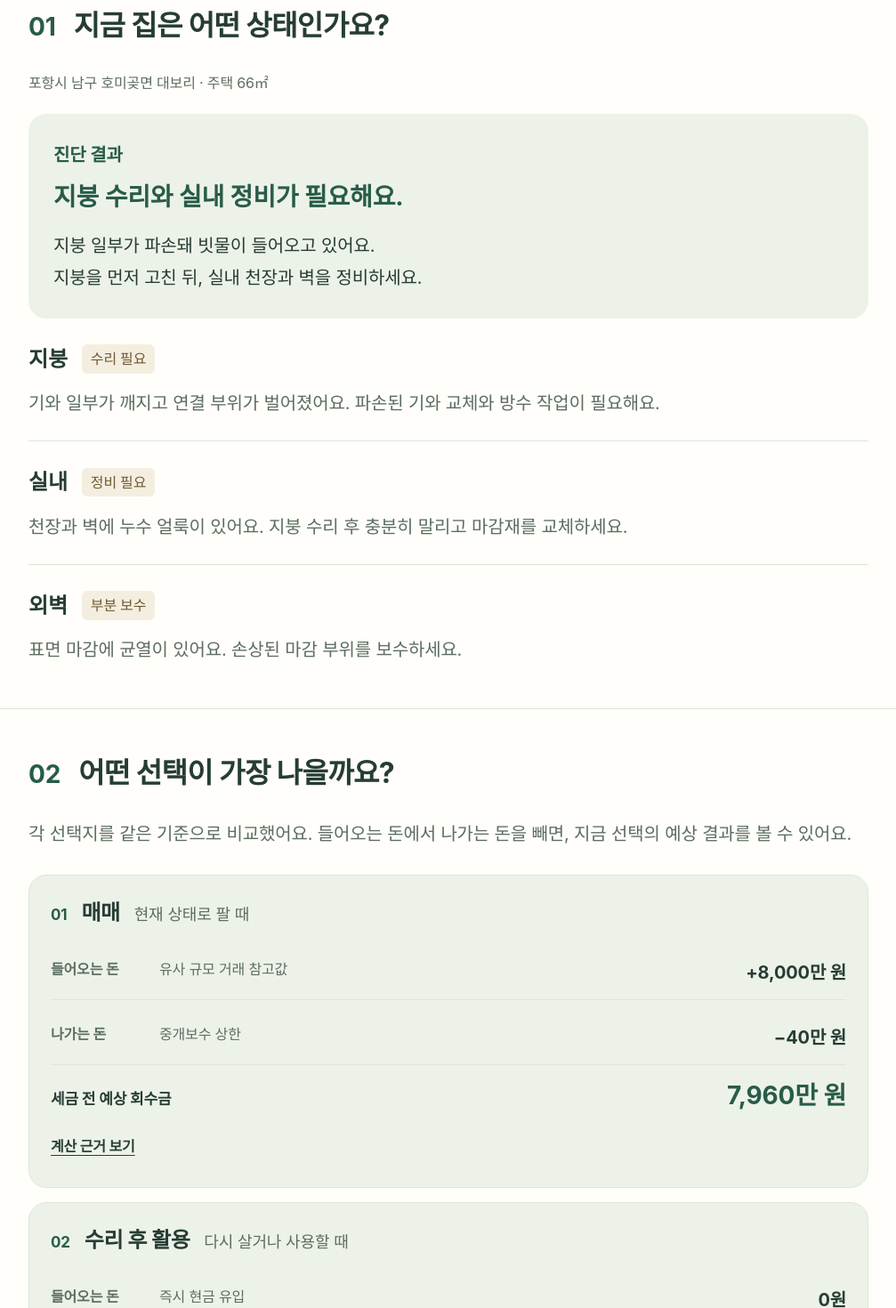
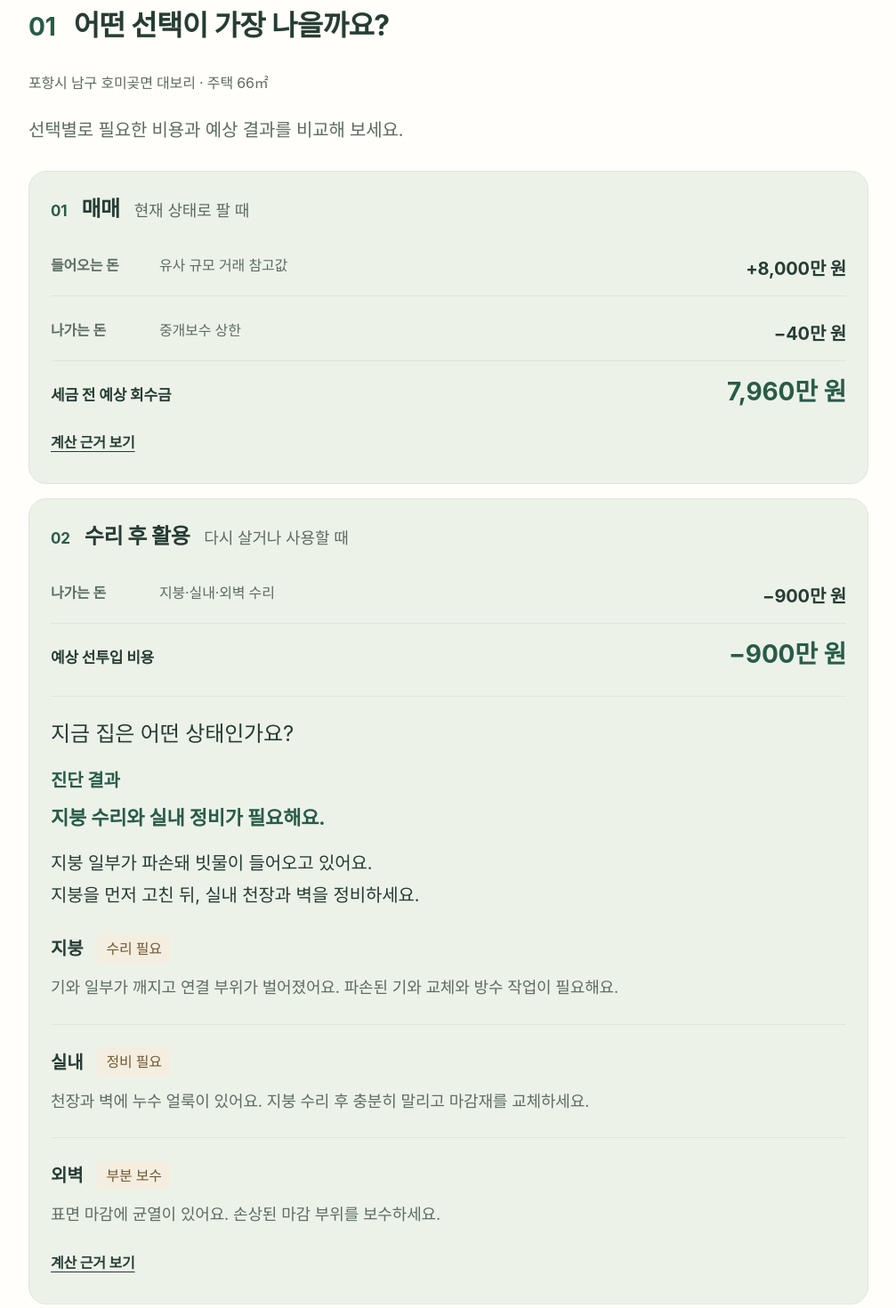
Before and after one commit to heexohee/Binzip, a Next.js app: page /example-report in a window 1280 px wide. Shown: the part 460-1930 px from the top of the page at 89% size, without its empty margins (136-1143 px from the left). Built offline with nearby package versions, Linux system fonts and the light colour scheme; a web font is replaced by a local one.

Commit message:
ui: move house condition into repair option

```diff
--- a/app/example-report/decision-example-report.tsx
+++ b/app/example-report/decision-example-report.tsx
@@ -33,20 +33,10 @@ export function DecisionExampleReport() {
       <div className={styles.heroCopy}><h1 id="report-title">우리 집의 다음 선택,<br />함께 살펴볼까요?</h1><p className={styles.bubble}>집 상태부터 비용, 다음 행동까지<br />하나씩 안내해 드릴게요.</p></div>
       <Image src="/mascot/binzip-rabbit-report-transparent-v4.png" alt="서류와 돋보기를 들고 살펴보는 집토끼" width={260} height={260} sizes="(max-width: 640px) 150px, 240px" className={styles.heroRabbit} priority />
     </section>
-    <section id="condition" className={styles.section} aria-labelledby="condition-title">
-      <div className={styles.heading}><span>01</span><h2 id="condition-title">지금 집은 어떤 상태인가요?</h2></div>
+    <section id="choices" className={styles.section} aria-labelledby="choices-title">
+      <div className={styles.heading}><span>01</span><h2 id="choices-title">어떤 선택이 가장 나을까요?</h2></div>
       <p className={styles.case}>포항시 남구 호미곶면 대보리 · 주택 66㎡</p>
-      <div className={styles.verdict}><span>진단 결과</span><strong>지붕 수리와 실내 정비가 필요해요.</strong><p>지붕 일부가 파손돼 빗물이 들어오고 있어요.<br />지붕을 먼저 고친 뒤, 실내 천장과 벽을 정비하세요.</p></div>
-      <dl className={styles.findings}>
-        <div><dt>지붕 <span>수리 필요</span></dt><dd>기와 일부가 깨지고 연결 부위가 벌어졌어요. 파손된 기와 교체와 방수 작업이 필요해요.</dd></div>
-        <div><dt>실내 <span>정비 필요</span></dt><dd>천장과 벽에 누수 얼룩이 있어요. 지붕 수리 후 충분히 말리고 마감재를 교체하세요.</dd></div>
-        <div><dt>외벽 <span>부분 보수</span></dt><dd>표면 마감에 균열이 있어요. 손상된 마감 부위를 보수하세요.</dd></div>
-      </dl>
-    </section>
-
-    <section id="choices" className={styles.section} aria-labelledby="choices-title">
-      <div className={styles.heading}><span>02</span><h2 id="choices-title">어떤 선택이 가장 나을까요?</h2></div>
-      <p className={styles.lead}>각 선택지를 같은 기준으로 비교했어요. 들어오는 돈에서 나가는 돈을 빼면, 지금 선택의 예상 결과를 볼 수 있어요.</p>
+      <p className={styles.lead}>선택별로 필요한 비용과 예상 결과를 비교해 보세요.</p>
       <div className={styles.choiceGrid}>
         <article className={styles.choiceCard}>
           <div className={styles.cardHead}><b className={styles.choiceIndex}>01</b><h3>매매</h3><span>현재 상태로 팔 때</span></div>
@@ -61,10 +51,20 @@ export function DecisionExampleReport() {
         <article className={styles.choiceCard}>
           <div className={styles.cardHead}><b className={styles.choiceIndex}>02</b><h3>수리 후 활용</h3><span>다시 살거나 사용할 때</span></div>
           <dl className={styles.moneyFlow}>
-            <div><dt>들어오는 돈</dt><dd><span>즉시 현금 유입</span><strong>0원</strong></dd></div>
             <div><dt>나가는 돈</dt><dd><span>지붕·실내·외벽 수리</span><strong>−{repairTotal.toLocaleString()}만 원</strong></dd></div>
           </dl>
           <div className={styles.optionResult}><span>예상 선투입 비용</span><strong>−{repairTotal.toLocaleString()}만 원</strong></div>
+    <section id="condition" className={styles.repairCondition} aria-labelledby="condition-title">
+      <h4 id="condition-title">지금 집은 어떤 상태인가요?</h4>
+      <div className={styles.verdict}><span>진단 결과</span><strong>지붕 수리와 실내 정비가 필요해요.</strong><p>지붕 일부가 파손돼 빗물이 들어오고 있어요.<br />지붕을 먼저 고친 뒤, 실내 천장과 벽을 정비하세요.</p></div>
+      <dl className={styles.findings}>
+        <div><dt>지붕 <span>수리 필요</span></dt><dd>기와 일부가 깨지고 연결 부위가 벌어졌어요. 파손된 기와 교체와 방수 작업이 필요해요.</dd></div>
+        <div><dt>실내 <span>정비 필요</span></dt><dd>천장과 벽에 누수 얼룩이 있어요. 지붕 수리 후 충분히 말리고 마감재를 교체하세요.</dd></div>
+        <div><dt>외벽 <span>부분 보수</span></dt><dd>표면 마감에 균열이 있어요. 손상된 마감 부위를 보수하세요.</dd></div>
+      </dl>
+    </section>
+
+
           <details className={styles.optionBasis}><summary>계산 근거 보기</summary><dl className={styles.repairCosts}>{repairItems.map(item => <div key={item.area}><dt><strong>{item.area}</strong><span>{item.work}</span></dt><dd>{item.amount.toLocaleString()}만 원</dd></div>)}</dl><p>수리 후 매각가 또는 사용 수익은 활용 계획과 현장 견적이 정해진 뒤 따로 계산해요.</p></details>
         </article>
 
@@ -106,7 +106,7 @@ export function DecisionExampleReport() {
     </section>
 
     <section id="recommendation" className={styles.section} aria-labelledby="recommendation-title">
-      <div className={styles.heading}><span>03</span><h2 id="recommendation-title">그래서, 무엇부터 할까요?</h2></div>
+      <div className={styles.heading}><span>02</span><h2 id="recommendation-title">그래서, 무엇부터 할까요?</h2></div>
       <div className={styles.recommendation}>
         <div className={styles.rabbitAdvice}><Image src="/mascot/binzip-rabbit-report-transparent-v4.png" alt="" width={56} height={56} sizes="56px" /><span>집토끼의 제안</span></div>
         <strong>매도 가능성을 먼저 확인한 뒤 결정하세요.</strong>
@@ -117,7 +117,7 @@ export function DecisionExampleReport() {
     </section>
 
     <section id="consultation" className={styles.section + ' ' + styles.consultation} aria-labelledby="consultation-title">
-      <div className={styles.heading}><span>04</span><h2 id="consultation-title">전문가 상담 요청</h2></div>
+      <div className={styles.heading}><span>03</span><h2 id="consultation-title">전문가 상담 요청</h2></div>
       <ConsultationRequest/>
       <div className={styles.actions}><Link className={styles.home} href="/">← 홈으로</Link></div>
     </section>
--- a/app/example-report/decision-example.module.css
+++ b/app/example-report/decision-example.module.css
@@ -111,3 +111,10 @@
 .supportNote { font-size:16px; color:var(--text-secondary); margin-top:12px!important; }
 .supportNext { margin-top:20px; }
 .supportNext > strong { display:block; font-size:18px; margin-bottom:8px; }
+
+.repairCondition { margin-top:28px; padding-top:24px; border-top:1px solid var(--border-subtle); scroll-margin-top:20px; }
+.repairCondition h4 { margin:0 0 16px; font-size:24px; line-height:1.5; word-break:keep-all; }
+.repairCondition .verdict { padding:0; }
+.repairCondition .verdict strong { font-size:22px; }
+.repairCondition .findings dt { font-size:20px; }
+.repairCondition .findings dd { font-size:18px; }
```
